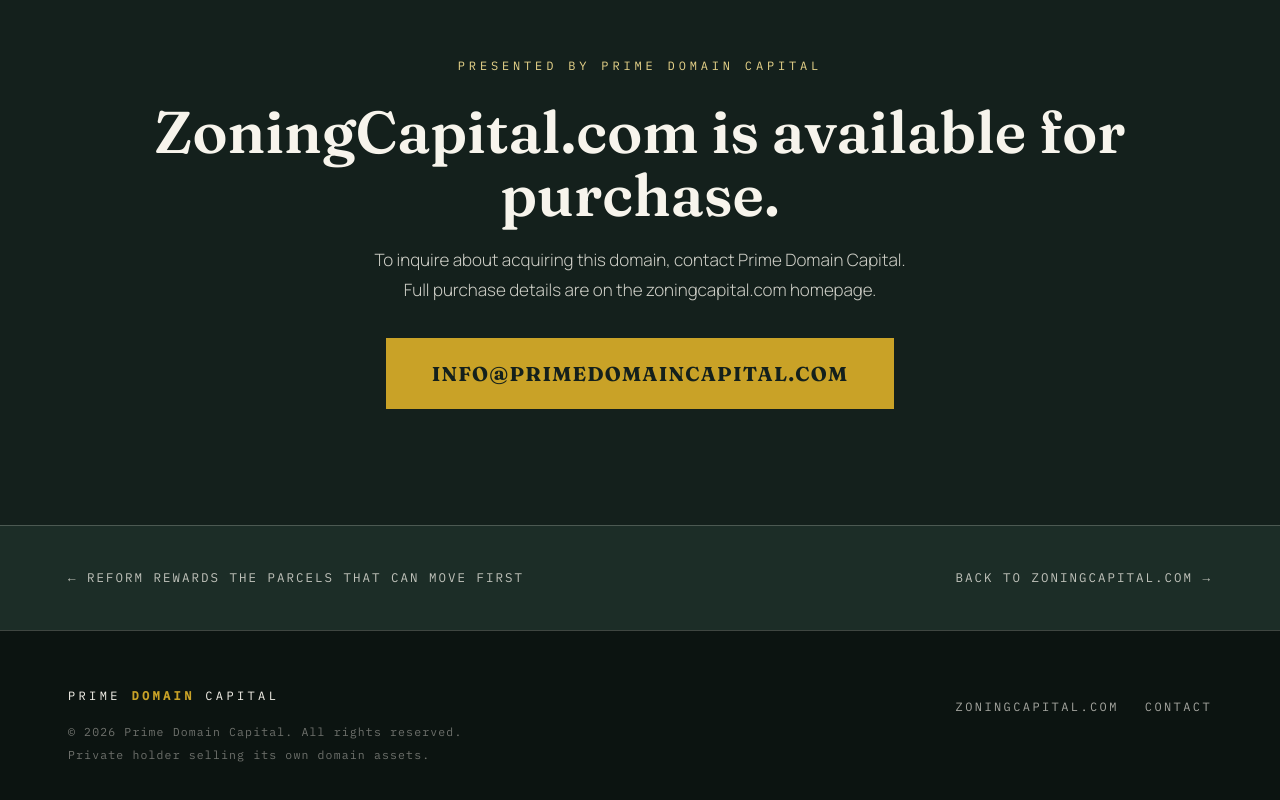
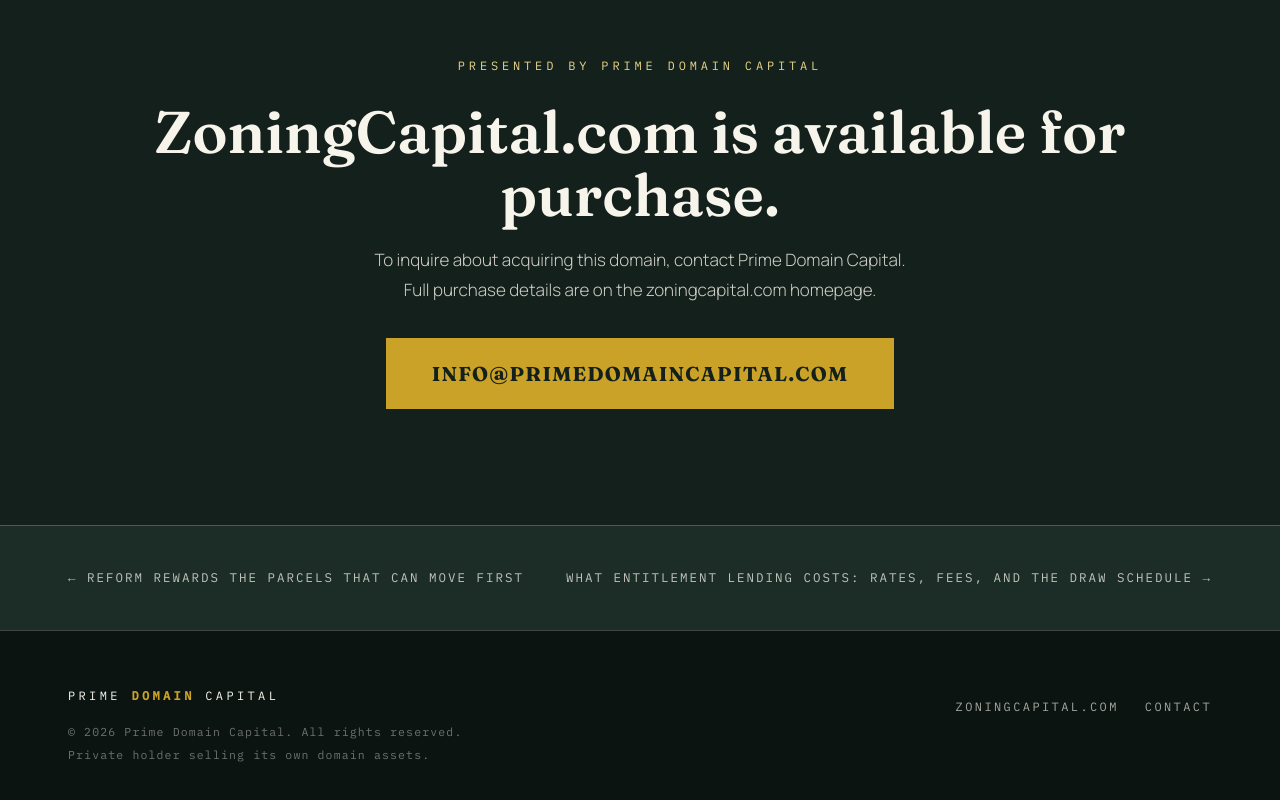
Before and after one commit to primedomaincapital/zoningcapital, a plain HTML site: page insights/article4.html in a window 1280 px wide. Shown: the part 3602-4402 px from the top of the page. Drawn offline with Linux system fonts and the light colour scheme.

Commit message:
Update article4 next-link to article5 (Content Expansion Batch 3F, Group K)

```diff
--- a/insights/article4.html
+++ b/insights/article4.html
@@ -125,7 +125,7 @@
 <div class="wrap">
 <div class="article-nav-inner">
 <span><a href="article3.html">&larr; Reform Rewards the Parcels That Can Move First</a></span>
-<span><a href="../index.html">Back to zoningcapital.com &rarr;</a></span>
+<span><a href="article5.html">What Entitlement Lending Costs: Rates, Fees, and the Draw Schedule &rarr;</a></span>
 </div>
 </div>
 </nav>
```
